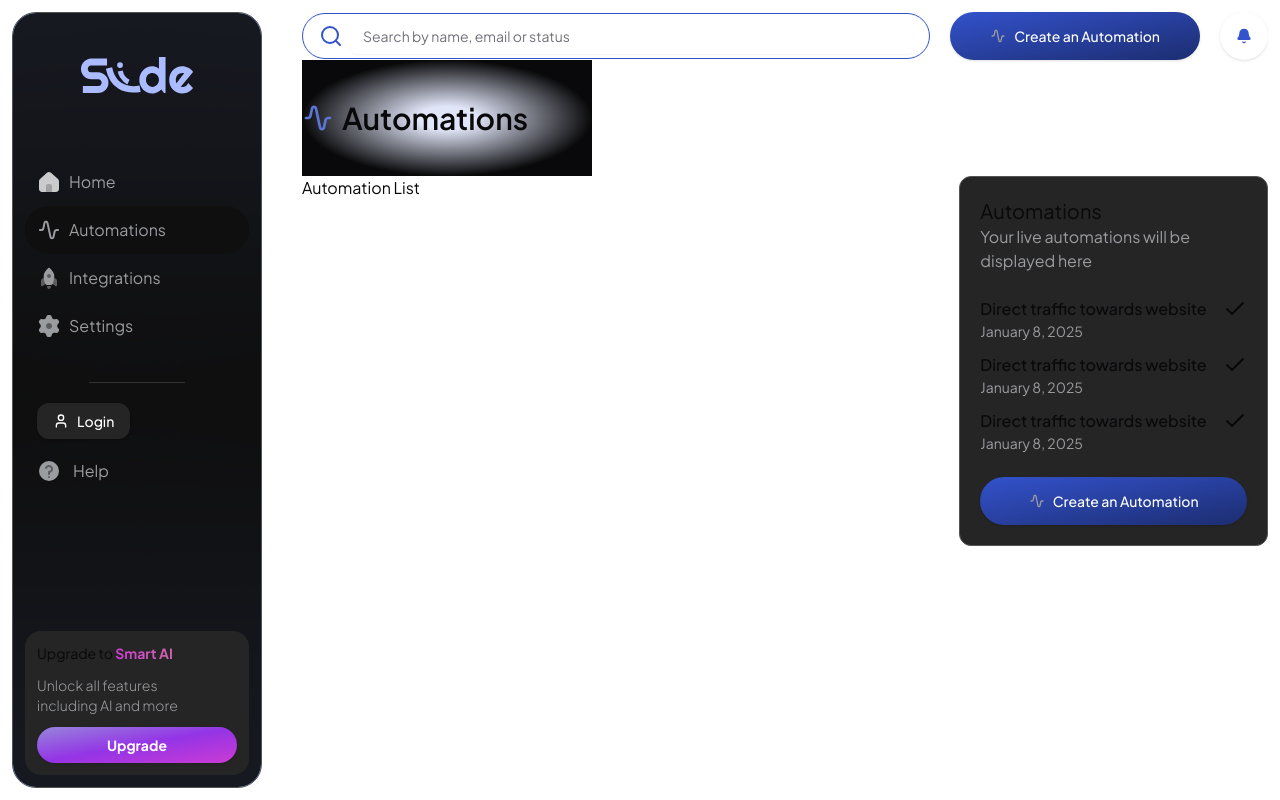
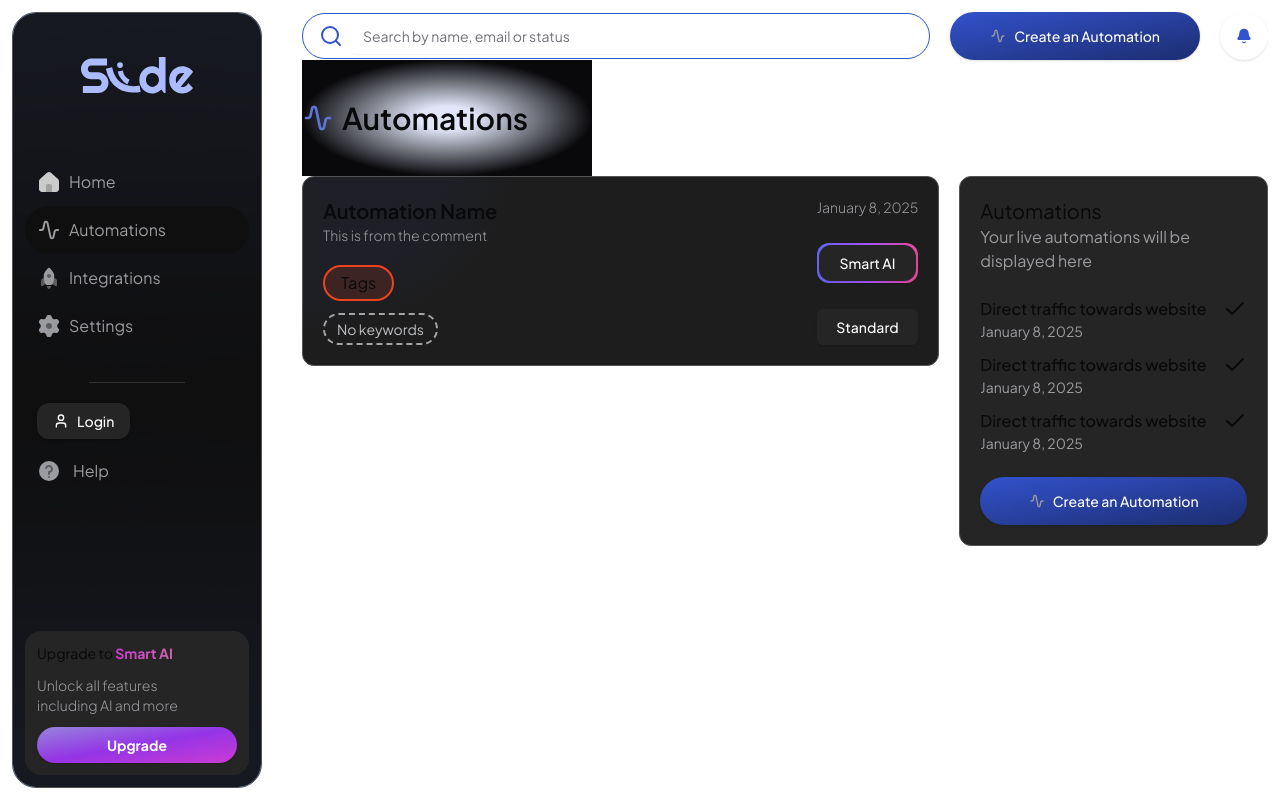
Before and after one commit to naviava/insta-u, a Next.js app: page /dashboard/1/automations in a window 1280 px wide. Built offline with nearby package versions, Linux system fonts and the light colour scheme; no server answers.

Commit message:
ui: Added AutomationList component

```diff
--- a/src/app/(protected)/dashboard/[slug]/automations/page.tsx
+++ b/src/app/(protected)/dashboard/[slug]/automations/page.tsx
@@ -1,12 +1,16 @@
 import { Check } from "lucide-react";
+
 import { CreateAutomation } from "~/components/global/create-automation";
+import { AutomationList } from "~/components/global/automation-list";
 
 interface IProps {}
 
 export default function AutomationsPage({}: IProps) {
   return (
     <div className="grid grid-cols-1 gap-5 lg:grid-cols-6">
-      <div className="lg:col-span-4">Automation List</div>
+      <div className="lg:col-span-4">
+        <AutomationList />
+      </div>
       <div className="lg:col-span-2">
         <div className="flex flex-col gap-y-6 overflow-hidden rounded-xl border-[1px] border-in-active bg-background-80 p-5">
           <div>
--- /dev/null
+++ b/src/components/global/automation-list/index.tsx
@@ -0,0 +1,64 @@
+"use client";
+
+import Link from "next/link";
+import { usePath } from "~/hooks/user-nav";
+
+import { GradientButton } from "~/components/global/gradient-button";
+import { cn } from "~/lib/utils";
+import { Button } from "~/components/ui/button";
+
+interface IProps {}
+
+export function AutomationList({}: IProps) {
+  const { pathname } = usePath();
+
+  return (
+    <div className="flex flex-col gap-y-3">
+      <Link
+        href={`${pathname}/123123`}
+        className="radial--gradient--automations flex rounded-xl border-[1px] border-[#545454] bg-[#1d1d1d] p-5 transition duration-100 hover:opacity-80"
+      >
+        <div className="flex flex-1 flex-col items-start">
+          <h2 className="text-xl font-semibold">Automation Name</h2>
+          <p className="mb-2 text-sm font-light text-[#9b9ca0]">
+            This is from the comment
+          </p>
+          <div className="mt-3 flex flex-wrap gap-x-2">
+            <div
+              className={cn(
+                "rounded-full px-4 py-1 capitalize",
+                (0 + 1) % 1 === 0 &&
+                  "border-2 border-keyword-green bg-keyword-green/15",
+                (1 + 1) % 2 === 0 &&
+                  "border-2 border-keyword-purple bg-keyword-purple/15",
+                (2 + 1) % 3 === 0 &&
+                  "border-2 border-keyword-yellow bg-keyword-yellow/15",
+                (3 + 1) % 4 === 0 &&
+                  "border-2 border-keyword-red bg-keyword-red/15",
+              )}
+            >
+              Tags
+            </div>
+          </div>
+          <div className="mt-3 rounded-full border-2 border-dashed border-white/60 px-3 py-1">
+            <p className="text-sm text-[#bfc0c3]">No keywords</p>
+          </div>
+        </div>
+        <div className="flex flex-col justify-between">
+          <p className="text-sm font-light capitalize text-[#9b9ca0]">
+            January 8, 2025
+          </p>
+          <GradientButton
+            type="BUTTON"
+            className="w-full bg-background-80 text-white hover:bg-background-80"
+          >
+            Smart AI
+          </GradientButton>
+          <Button className="bg-background-80 text-white hover:bg-background-80">
+            Standard
+          </Button>
+        </div>
+      </Link>
+    </div>
+  );
+}
--- /dev/null
+++ b/src/components/global/gradient-button/index.tsx
@@ -0,0 +1,48 @@
+import Link from "next/link";
+import React from "react";
+import { Button } from "~/components/ui/button";
+import { cn } from "~/lib/utils";
+
+interface IProps {
+  children: React.ReactNode;
+  type: "BUTTON" | "LINK";
+  href?: string;
+  className?: string;
+}
+
+export function GradientButton({ children, type, href, className }: IProps) {
+  const gradients =
+    "bg-gradient-to-r from-indigo-500 via-purple-500 to-pink-500 rounded-xl p-[2px]";
+
+  switch (type) {
+    case "BUTTON":
+      return (
+        <div className={gradients}>
+          <Button
+            className={cn("rounded-xl", className)}
+            onClick={(e) => {
+              e.stopPropagation();
+              alert("Hello World");
+            }}
+          >
+            {children}
+          </Button>
+        </div>
+      );
+
+    case "LINK":
+      if (!href) return null;
+      return (
+        <div className={gradients}>
+          <Link href={href} className={cn("rounded-xl", className)}>
+            {children}
+          </Link>
+        </div>
+      );
+
+    default:
+      return null;
+  }
+
+  return <div>GradientButton </div>;
+}
```
